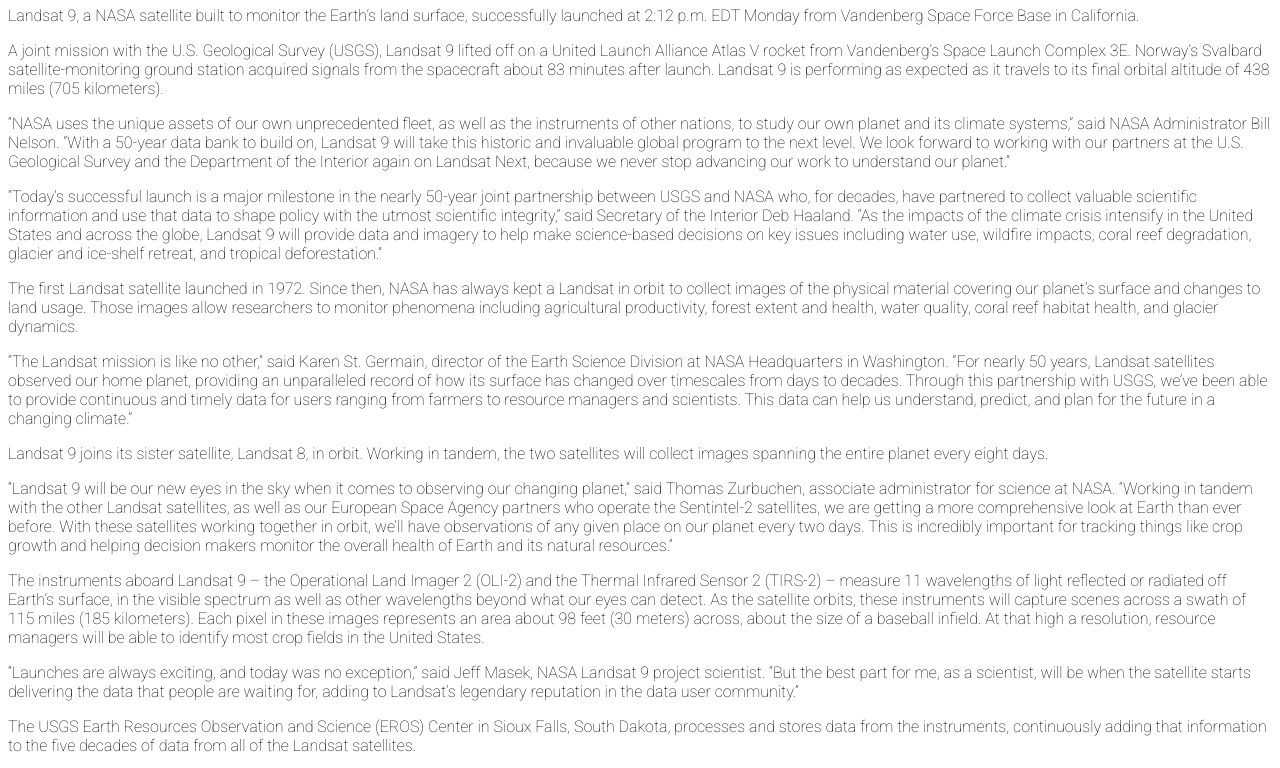
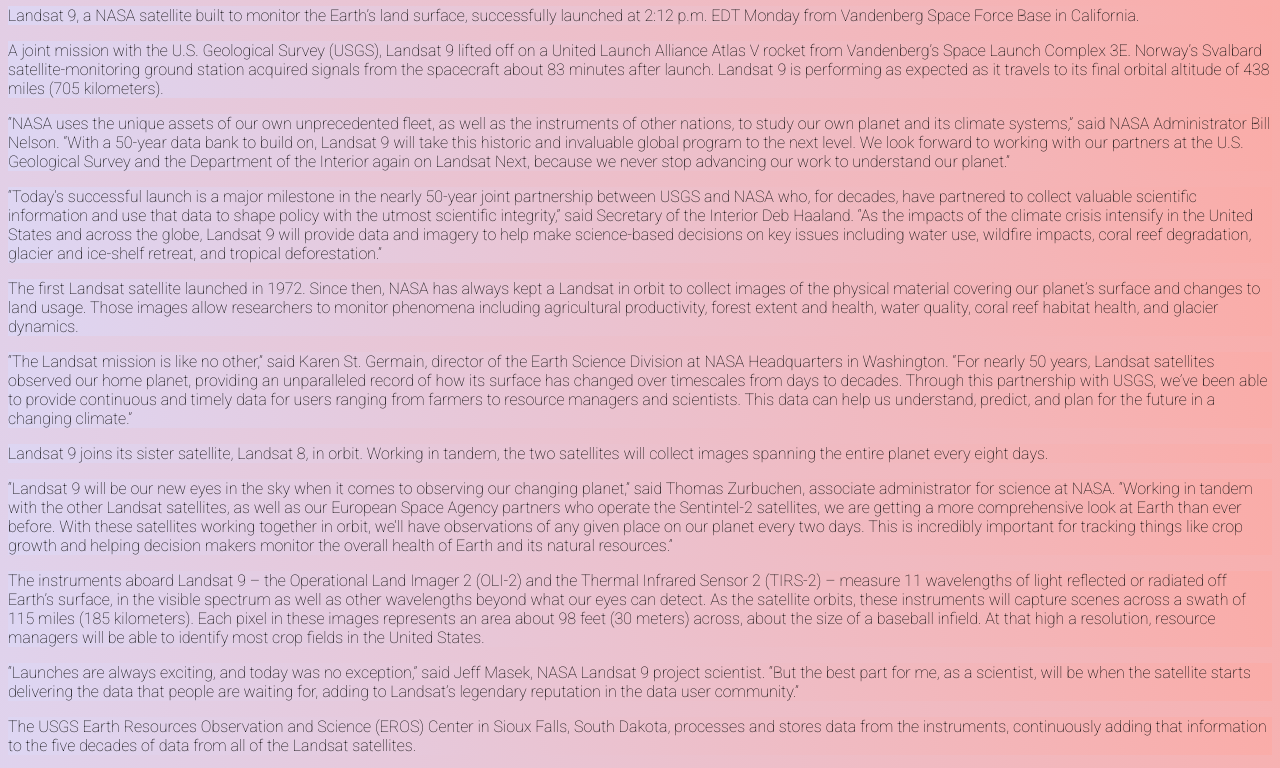
Before and after one commit to verionna/ExampleTexts, a plain HTML site: page index.html in a window 1280 px wide. Shown: the part 75-843 px from the top of the page. Drawn offline with Linux system fonts and the light colour scheme.

Commit message:
add background color
add a gradient background

```diff
--- a/index.html
+++ b/index.html
@@ -8,6 +8,9 @@
 	<style>
 		* {
 			font-family: 'Roboto', sans-serif;
+			background-color : background-color: #FAACA8;
+			background-image: linear-gradient(256deg, #FAACA8 0%, #DDD6F3 100%);
+
 		}
 	</style>
 </head>
```
